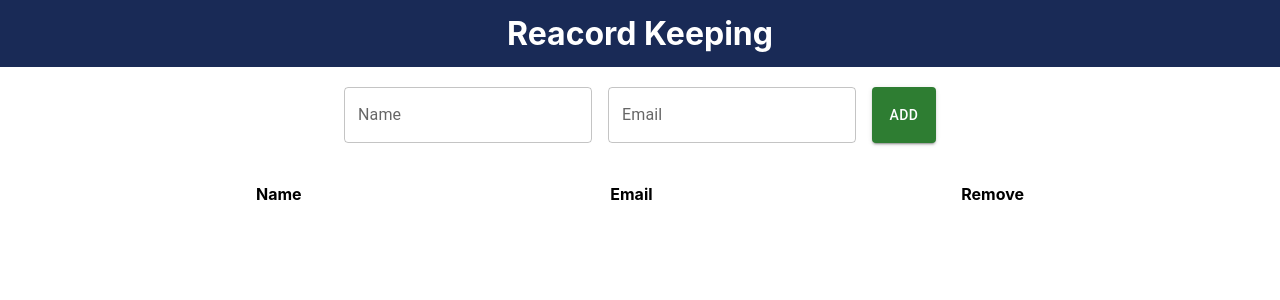
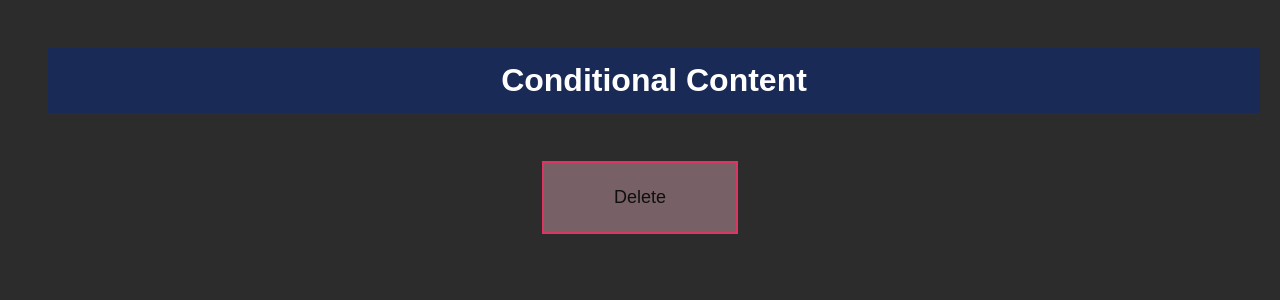
Before and after one commit to diyatandel1312/react-app, a React (Create React App) app: page / in a window 1280 px wide. Shown: the top 300 px of the page. Built offline with nearby package versions, Linux system fonts and the light colour scheme.

Commit message:
add code

```diff
--- a/src/App.css
+++ b/src/App.css
@@ -10,15 +10,14 @@ h1{
   margin: 0;
 }
 
-.header{
+ .header{
   color:white;
   background-color: #192a56;
   padding:14px;
   width: 100%;
+  text-align: center;
 }
-
-
-.form{
+ .form{
   margin-top: 20px;
 }
 
@@ -40,3 +39,72 @@ h1{
   box-shadow: rgba(100,100,111,0.2) 0px,7px,29px,0px;
 
 }
+
+
+.counter{
+
+text-align: center;
+font-size: large;
+
+}
+
+.button {
+ font-size: 45px;
+
+}
+
+ body {
+  font-family: sans-serif;
+  margin: 0;
+  padding: 3rem;
+  background-color: #2d2c2c;
+  color: #959090;
+  text-align: center;
+}
+
+ #alert {
+  margin: 3rem auto;
+  padding: 1rem;
+  width: 15rem;
+  border: 2px solid #dd3562;
+  background-color: #776167;
+  color: white;
+}
+
+#alert button {
+  font: inherit;
+  border: 1px solid black;
+  padding: 0.5rem 1.5rem;
+  background-color:#dd3562 ;
+  color: #0f0f0f;
+  cursor: pointer;
+}
+
+#delete {
+  font-size: large;
+  margin: 3rem auto;
+  padding: 1rem;
+  width: 10rem;
+  border: 2px solid #dd3562;
+  background-color: #776167;
+  color: white;
+ }
+
+ #delete button{
+  font: inherit;
+  border: none;
+  padding: 0.5rem 1.5rem;
+  background-color: transparent;
+  color: #0f0f0f;
+  cursor: pointer;
+
+ }
+
+ /* body {
+  font-family: sans-serif;
+  margin: 0;
+  padding: 3rem;
+  background-color: #2d2c2c;
+  color: #959090;
+  text-align: center;
+} */
--- a/src/App.js
+++ b/src/App.js
@@ -2,69 +2,46 @@ import logo from "./logo.svg";
 import React, { useState } from "react";
 import "./App.css";
 import Header from "./components/Header";
-import TextField from "@mui/material/TextField";
-import Button from "@mui/material/Button";
-import Stack from "@mui/material/Stack";
-import { element } from "prop-types";
+
 
 
 function App() {
-  const [name, setName] = useState("");
-  const [email, setEmail] = useState("");
-  const [data, setData]=useState([]);
 
-  const addData = () =>{
-    if (name !== "" && email !== "") {
-    setData([...data,{name,email}]);
-    setName("");
-    setEmail("");
-    }
-  };
+  const[isDeleting,setIsDeleting] = useState(false);
 
-  const removeItem = (index) =>{
-    let arr=data;
-    arr.splice(index,1);
-    setData([...arr]);
+  function deletedHandler(){
+    setIsDeleting(true);
   }
 
-  return (
-    <div className="App">
+  function proceedHandler(){
+    setIsDeleting(false);
+  }
+
+  let Warning;
+
+
+  if(isDeleting){
+    Warning = (
+      <div id="alert">
+      <h2>Are you sure?</h2>
+      <p>These changes can't be reverted!</p>
+      <button  onClick={proceedHandler} >Proceed</button>
+   </div>
+    )
+  }
+  return(
+    <div>
       <Header />
 
-      <div className="form">
-        <Stack spacing={2} direction="row">
-          <TextField id="outlined-basic" value={name}  onChange={(event) => setName(event.target.value)} label="Name" variant="outlined" />
-          <TextField id="outlined-basic" value={email} onChange={(event) => setEmail(event.target.value)} label="Email" variant="outlined" />
-          <Button onClick={addData} color="success" variant="contained">
-            Add
-          </Button>
-        </Stack>
+      <div>
+
+        <div id="delete">
+        <button  onClick={deletedHandler}>Delete</button>
+        </div>
+        {Warning}
+        </div>
       </div>
-      <div className="data">
-      <div className="data_val">
-        <h4>Name</h4>
-        <h4>Email</h4>
-        <h4>Remove</h4>
-        </div>
-
-       {
-        data.map((element,index) => {
-          return(
-            <div key={index} className="data_val">
-        <h4>{element.name}</h4>
-        <h4>{element.email}</h4>
-        <Stack>
-        <Button onClick={() => removeItem(index)} color="error" variant="contained">
-            Remove
-          </Button>
-          </Stack>
-        </div>
-          )
-        })
-       }
-      </div>
-    </div>
-  );
+  )
 }
 
 export default App;
--- a/src/components/Header.js
+++ b/src/components/Header.js
@@ -5,7 +5,7 @@ import React from 'react'
 
     return (
         <div className='header'>
-           <h1> Reacord Keeping</h1>
+           <h1>Conditional Content</h1>
         </div>
     )
 }
```
